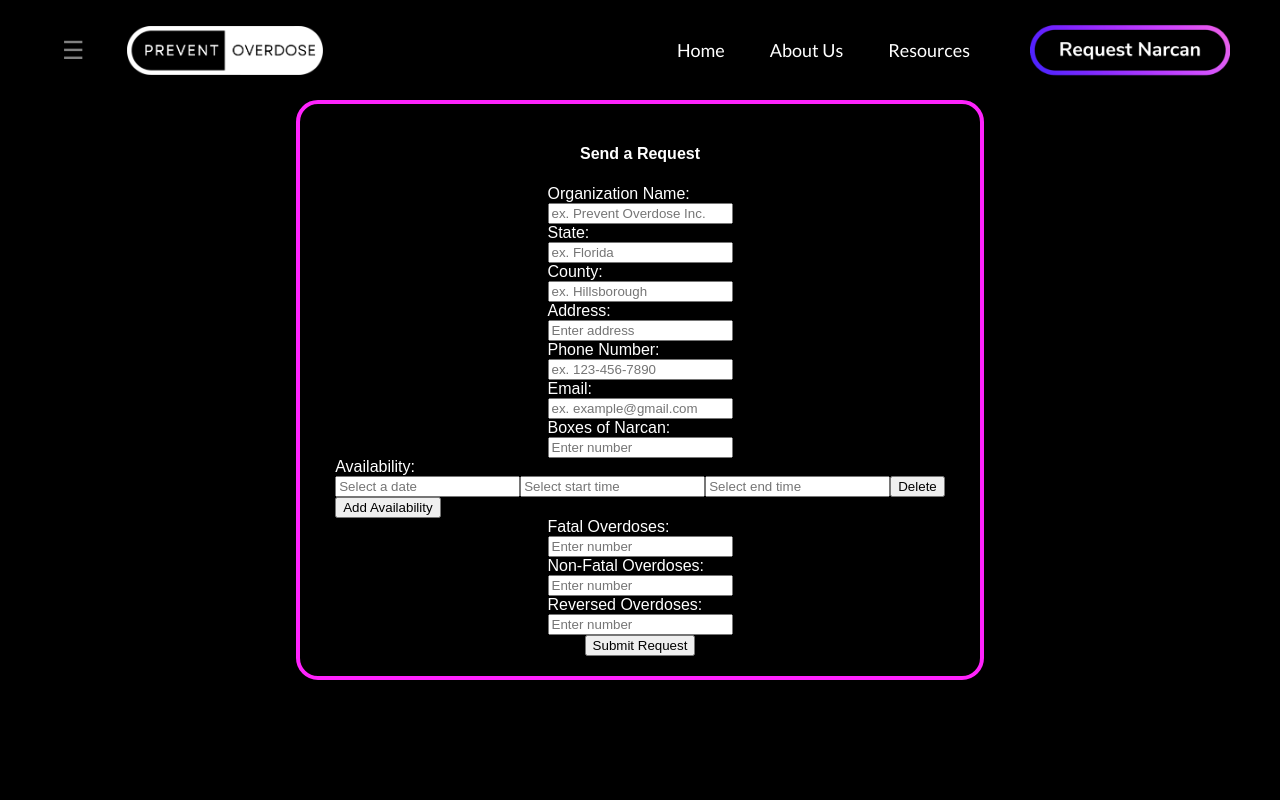
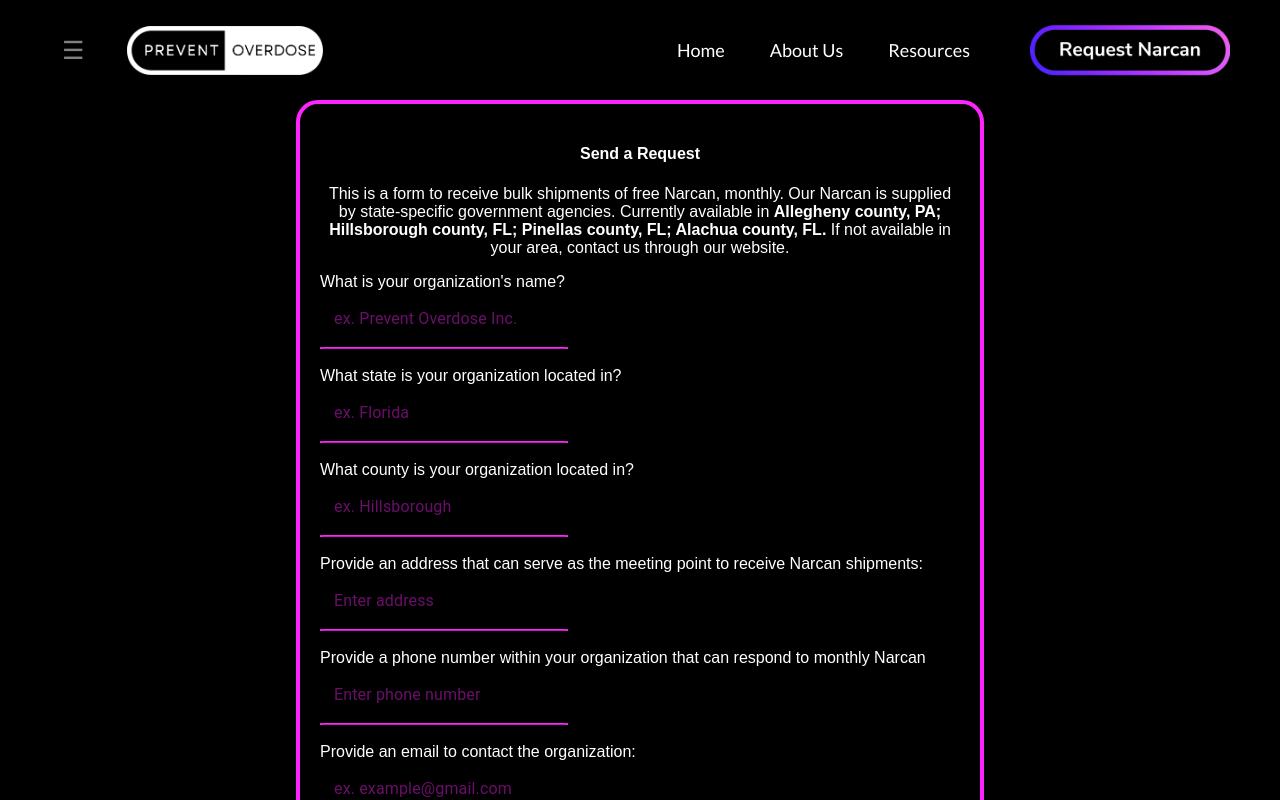
Before and after one commit to Prevent-Overdose/Prevent-Overdose, a React (Create React App) app in the folder frontend/: page /request-narcan in a window 1280 px wide. Shown: the top 800 px of the page. Built offline with nearby package versions, Linux system fonts and the light colour scheme.

Commit message:
update
frontend form styling

```diff
--- a/frontend/package.json
+++ b/frontend/package.json
@@ -10,6 +10,7 @@
     "@testing-library/jest-dom": "^5.17.0",
     "@testing-library/react": "^13.4.0",
     "@testing-library/user-event": "^13.5.0",
+    "moment": "^2.30.1",
     "react": "^18.2.0",
     "react-datepicker": "^6.9.0",
     "react-dom": "^18.2.0",
--- a/frontend/src/components/narcanForm.css
+++ b/frontend/src/components/narcanForm.css
@@ -1,10 +1,8 @@
 
-form {
+.formcontainer {
   flex: 1;
   display: flex;
   flex-direction: column;
-  justify-content: center;
-  align-items: center;
   background: black;
   border: 4px solid #ff23fd;
   padding: 20px;
@@ -14,11 +12,26 @@ form {
   width: 50%;
 }
 
-h4 {
+.formcontainer h4, .form-info ,.confirmation-message {
+text-align: center;}
+
+form .MuiInputBase-input {
+  border-bottom: 2px solid #ff23fd;
+  color: #ff23fd;
+
+}
+
+.formcontainer span{
+  display: block;
+  flex-direction: column;
+  align-items: center;
   margin-left: 0;
 }
 
-.form-info p{
-  color: white;
+
+ .submit-button{
+  display: flex;
+  margin-top: 10px;
+  justify-content: center;
 
 }
--- a/frontend/src/components/narcanForm.js
+++ b/frontend/src/components/narcanForm.js
@@ -1,7 +1,10 @@
 import React, { useState } from 'react';
 import DatePicker from 'react-datepicker';
 import 'react-datepicker/dist/react-datepicker.css';
+import moment from 'moment';
 import './narcanForm.css';
+import {TextField} from '@mui/material/';
+
 
 const NarcanForm = () => {
   const [formData, setFormData] = useState({
@@ -15,13 +18,31 @@ const NarcanForm = () => {
     availability: [{ date: null, startTime: null, endTime: null }],
     fatalOverdoses: '',
     nonFatalOverdoses: '',
-    reversedOverdoses: ''
+    reversedOverdoses: '',
   });
   const [error, setError] = useState(null);
+  const [submitted,setSubmitted] = useState(false)
+
+  const formatPhoneNumber = (value) => {
+    if (!value) return value;
+    const phoneNumber = value.replace(/[^\d]/g, '');
+    const phoneNumberLength = phoneNumber.length;
+    if (phoneNumberLength < 4) return phoneNumber;
+    if (phoneNumberLength < 7) {
+      return `${phoneNumber.slice(0, 3)}-${phoneNumber.slice(3)}`;
+    }
+    return `${phoneNumber.slice(0, 3)}-${phoneNumber.slice(3, 6)}-${phoneNumber.slice(6, 10)}`;
+  };
 
   const handleChange = (e) => {
     const { name, value } = e.target;
+
+    if (name === 'phoneNumber') {
+      const formattedPhoneNumber = formatPhoneNumber(value);
+      setFormData({ ...formData, [name]: formattedPhoneNumber });
+    } else {
       setFormData({ ...formData, [name]: value });
+    }
   };
 
   const handleDateChange = (index, date) => {
@@ -65,6 +86,17 @@ const NarcanForm = () => {
     setFormData({ ...formData, availability: newAvailability });
   };
 
+  const formatAvailabilityForBackend = (availability) => {
+    return availability.map((avail) => ({
+      ...avail,
+      date: moment(avail.date).format('YYYY-MM-DD'),
+      startTime: moment(avail.startTime).format('h:mm A'),
+      endTime: moment(avail.endTime).format('h:mm A')
+    }));
+  };
+
+
+
   const handleSubmit = async (e) => {
     e.preventDefault();
 
@@ -75,13 +107,18 @@ const NarcanForm = () => {
       }
     }
 
+    const formattedFormData = {
+      ...formData,
+      availability: formatAvailabilityForBackend(formData.availability),
+    };
+
     try {
-      const response = await fetch("http://localhost:4000/api/narcan", {
+      const response = await fetch("https://prevent-overdose-github-io.onrender.com/api/narcan", {
         method: 'POST',
         headers: {
           'Content-Type': 'application/json'
         },
-        body: JSON.stringify(formData)
+        body: JSON.stringify(formattedFormData)
       });
       if (!response.ok) {
         throw new Error('Failed to submit the form');
@@ -99,104 +136,128 @@ const NarcanForm = () => {
         availability: [{ date: null, startTime: null, endTime: null }],
         fatalOverdoses: '',
         nonFatalOverdoses: '',
-        reversedOverdoses: ''
+        reversedOverdoses: '',
+
       });
       setError(null);
+      setSubmitted(true)
     } catch (error) {
       setError(error.message);
     }
   };
 
   return (
+    <div className="formcontainer">
       <form className="create" onSubmit={handleSubmit}>
         <h4>Send a Request</h4>
+        <div >
+          <p className='form-info'>
+            This is a form to receive bulk shipments of free
+            Narcan, monthly. Our Narcan is supplied by state-specific government agencies.
+            Currently available in <strong>Allegheny county, PA;
+            Hillsborough county, FL;
+            Pinellas county, FL;
+            Alachua county, FL. </strong>
+            If not available in your area,
+            contact us through our website.
+          </p>
+        </div>
         <div>
-        <label>Organization Name:</label>
-        <br />
-        <input
+          <span>What is your organization's name?</span>
+          <TextField
               type="text"
               name="organizationName"
               value={formData.organizationName}
               placeholder="ex. Prevent Overdose Inc."
               onChange={handleChange}
               required
+              style={{background: 'black' }}
             />
+
         </div>
+          <br />
         <div>
-        <label>State:</label>
-        <br />
-        <input
+          <span>What state is your organization located in?</span>
+          <TextField
               type="text"
               name="state"
               value={formData.state}
               placeholder="ex. Florida"
               onChange={handleChange}
               required
+              style={{ background: 'black' }}
             />
         </div>
+        <br />
         <div>
-        <label>County:</label>
-        <br />
-        <input
+          <span>What county is your organization located in?</span>
+          <TextField
               type="text"
               name="county"
               value={formData.county}
               placeholder="ex. Hillsborough"
               onChange={handleChange}
               required
+              style={{ background: 'black' }}
             />
         </div>
+        <br />
         <div>
-        <label>Address:</label>
-        <br />
-        <input
+          <span>Provide an address that can serve as the meeting point to receive Narcan shipments:</span>
+          <TextField
               type="text"
               name="address"
               value={formData.address}
               placeholder="Enter address"
               onChange={handleChange}
               required
+              style={{ background: 'black'}}
             />
         </div>
+        <br />
         <div>
-        <label>Phone Number:</label>
-        <br />
-        <input
+          <span>Provide a phone number within your organization that can respond to monthly Narcan</span>
+          <TextField
               type="text"
               name="phoneNumber"
               value={formData.phoneNumber}
-          placeholder="ex. 123-456-7890"
+              placeholder="Enter phone number"
               onChange={handleChange}
               required
+              style={{ background: 'black'}}
             />
         </div>
+        <br />
         <div>
-        <label>Email:</label>
-        <br />
-        <input
+          <span>Provide an email to contact the organization:</span>
+          <TextField
               type="email"
               name="email"
               value={formData.email}
               placeholder="ex. example@gmail.com"
               onChange={handleChange}
               required
+              style={{ background: 'black'}}
             />
         </div>
+        <br />
         <div>
-        <label>Boxes of Narcan:</label>
-        <br />
-        <input
+          <span>How many boxes of Narcan do you need?</span>
+          <TextField
+
             type="number"
             name="boxesOfNarcan"
             value={formData.boxesOfNarcan}
-          placeholder="Enter number "
+            placeholder="Enter number"
             onChange={handleChange}
             min="0"
             required
+            style={{ background: 'black'}}
           />
       </div>
+      <br />
         <div>
-        <label>Availability:</label>
+          <label>What is your availability this month?</label>
           {formData.availability.map((avail, index) => (
             <div key={index}>
               <DatePicker
@@ -233,10 +294,11 @@ const NarcanForm = () => {
           ))}
           <button type="button" onClick={addAvailability}>Add Availability</button>
         </div>
+
         <div>
-        <label>Fatal Overdoses:</label>
           <br />
-        <input
+          <span>How many fatal overdoses have you seen in the past month?</span>
+          <TextField
             type="number"
             name="fatalOverdoses"
             value={formData.fatalOverdoses}
@@ -244,12 +306,13 @@ const NarcanForm = () => {
             onChange={handleChange}
             min="0"
             required
+            style={{ background: 'black'}}
           />
         </div>
+        <br />
         <div>
-        <label>Non-Fatal Overdoses:</label>
-        <br />
-        <input
+          <span>How many non-fatal overdoses have you seen in the past month?</span>
+          <TextField
             type="number"
             name="nonFatalOverdoses"
             value={formData.nonFatalOverdoses}
@@ -257,12 +320,13 @@ const NarcanForm = () => {
             onChange={handleChange}
             min="0"
             required
+            style={{ background: 'black'}}
           />
         </div>
+        <br />
         <div>
-        <label>Reversed Overdoses:</label>
-        <br />
-        <input
+          <span>How many overdoses have you reversed with Narcan in the past month?</span>
+          <TextField
             type="number"
             name="reversedOverdoses"
             value={formData.reversedOverdoses}
@@ -270,11 +334,22 @@ const NarcanForm = () => {
             onChange={handleChange}
             min="0"
             required
+            style={{ background: 'black' }}
           />
         </div>
-      <button type="submit">Submit Request</button>
+
+        <button type="submit" className='submit-button'>Submit Request</button>
+        {submitted && (
+        <p className='confirmation-message'>
+          We will send a text message to confirm
+          that your order has been received and
+          will update you with the progress of the order
+          through the phone number provided.
+        </p>
+        )}
         {error && <div className="error">{error}</div>}
       </form>
+    </div>
   );
 };
 
```
Also changed, not shown: 1 other file (tests, documents, lock files or other folders). Lines whose indentation alone changed are shown as unchanged.
